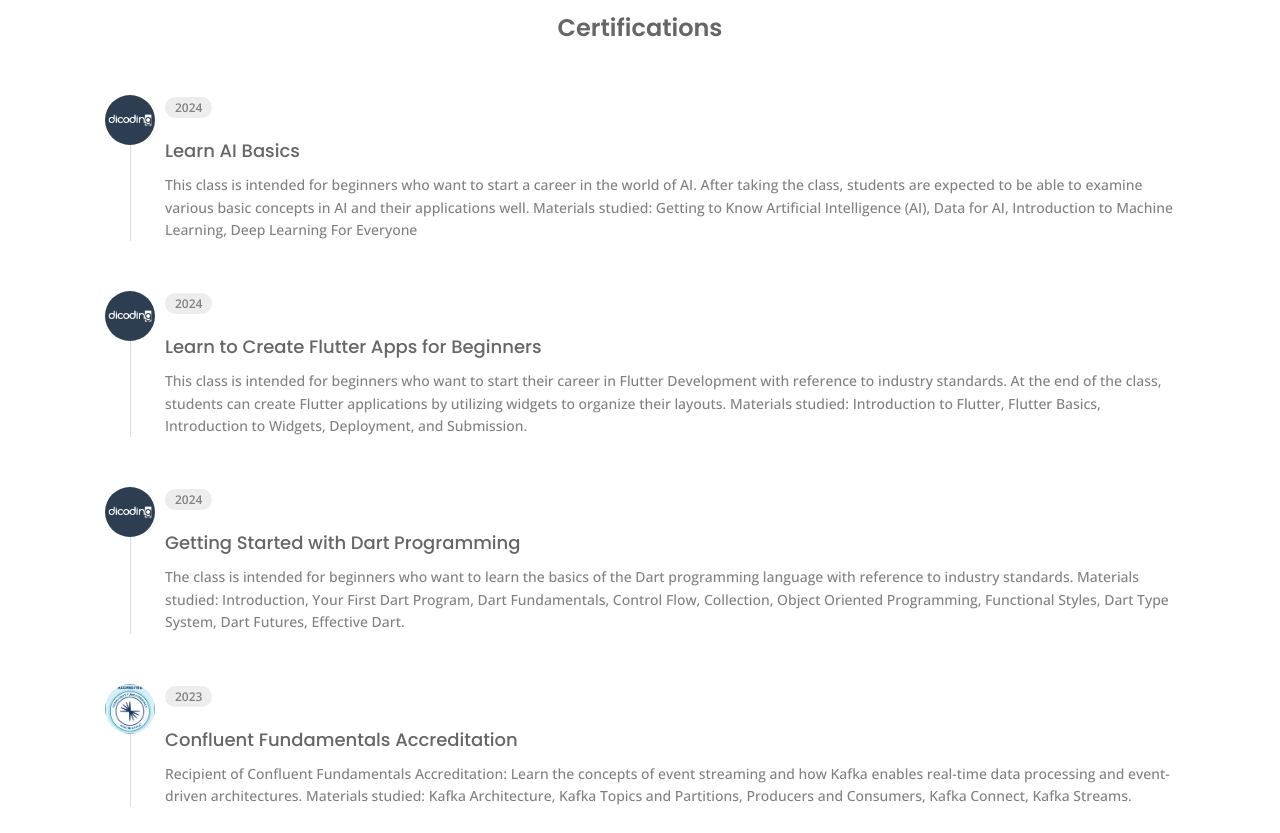
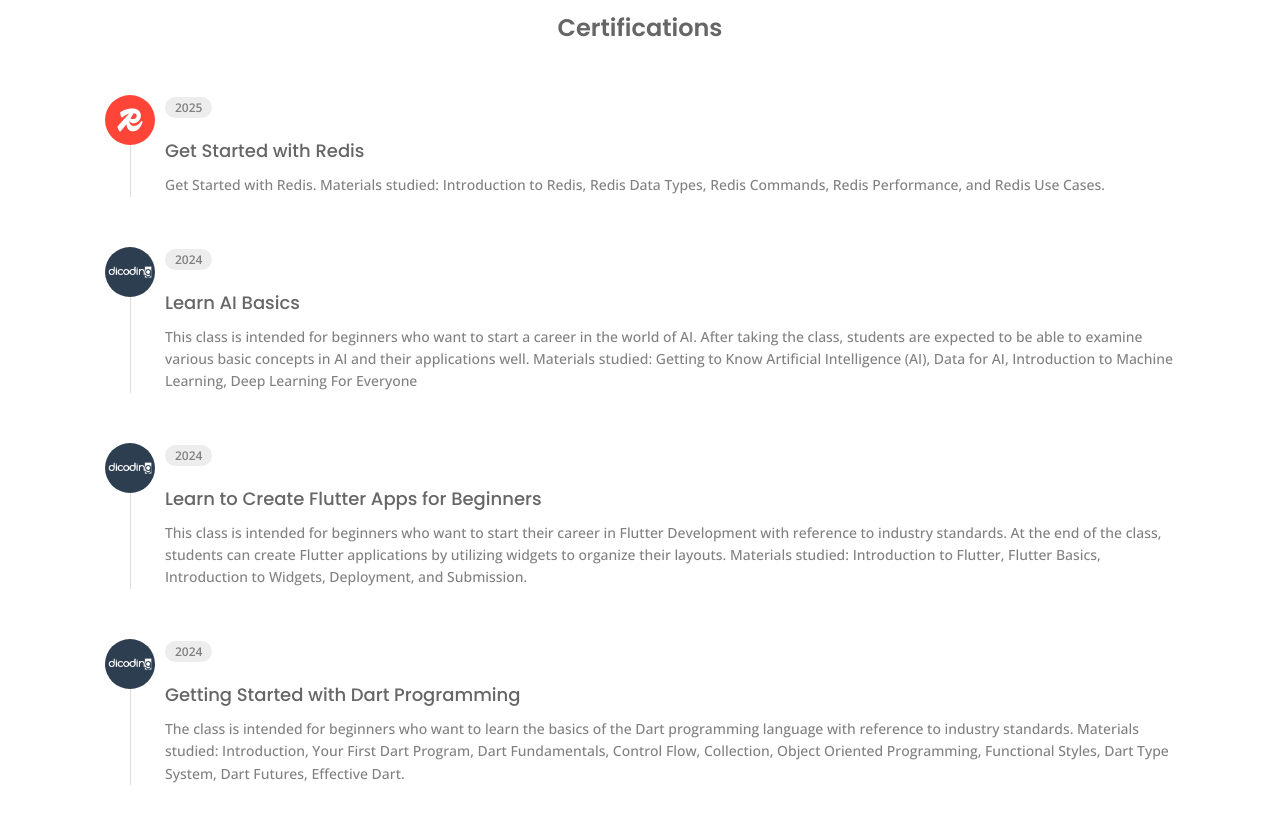
Before and after one commit to abdaziznet/vite-react-portfolio, a React (Vite) app: page /about in a window 1280 px wide. Shown: the part 1620-2453 px from the top of the page. Built offline with nearby package versions, Linux system fonts and the light colour scheme.

Commit message:
penambahan serfikat get started with redis

```diff
--- a/src/data.jsx
+++ b/src/data.jsx
@@ -49,6 +49,7 @@ import CertMTA from "./assets/img-cert-MTA.png";
 import CertKAFKA from "./assets/img-cert-KAFKA.png";
 import CertDicoding from "./assets/img-cert-dicoding.png";
 import CertK2 from "./assets/K2_Five_Core_Badge.png";
+import CertRedis from "./assets/img-redis.jpg";
 
 export const links = [
   {
@@ -412,6 +413,14 @@ export const certificate = [
     desc: "This class is intended for beginners who want to start a career in the world of AI. After taking the class, students are expected to be able to examine various basic concepts in AI and their applications well. Materials studied: Getting to Know Artificial Intelligence (AI), Data for AI, Introduction to Machine Learning, Deep Learning For Everyone",
     date: "2024",
     url: "https://www.dicoding.com/certificates/1OP842E5QZQK",
+  },
+  {
+    id: 20,
+    img: CertRedis,
+    title: "Get Started with Redis",
+    desc: "Get Started with Redis. Materials studied: Introduction to Redis, Redis Data Types, Redis Commands, Redis Performance, and Redis Use Cases.",
+    date: "2025",
+    url: "https://www.credential.net/4aad43d4-1ce8-450e-8b1a-595db2aa503b?username=abdaziz",
   },
 ];
 
```
Also changed, not shown: src/assets/img-redis.jpg (added).
